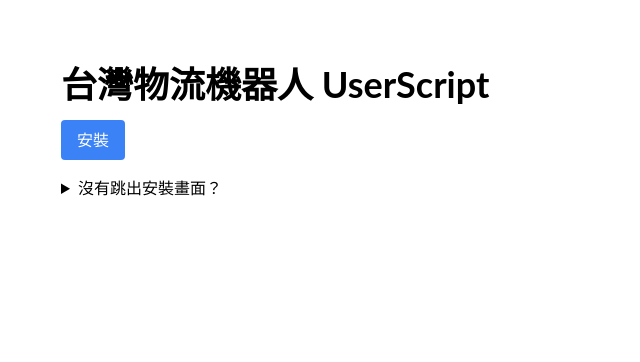
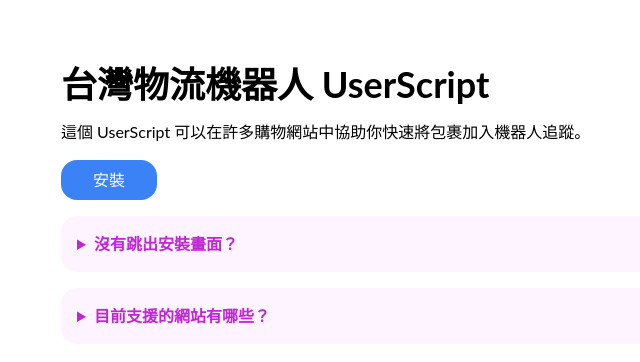
Before and after one commit to tasi788/TaiwanDeliveryPlugins, a React (Vite) app in the folder frontend/: page / in a window 1280 px wide. Shown: the top 362 px of the page, without its empty margins (211-851 px from the left). Built offline with nearby package versions, Linux system fonts and the light colour scheme.

Commit message:
updated page

```diff
--- a/frontend/src/App.jsx
+++ b/frontend/src/App.jsx
@@ -1,19 +1,24 @@
 function App() {
   return (
     <>
-      <div className="container mt-16">
+      <div className="container mt-16 flex flex-col gap-4  items-start">
         <h1 className="text-4xl font-bold">台灣物流機器人 UserScript</h1>
+        <p>
+          這個 UserScript 可以在許多購物網站中協助你快速將包裹加入機器人追蹤。
+        </p>
         <a
           href="https://github.com/tasi788/TaiwanDeliveryPlugins/raw/main/userscript/taiwan-delivery.user.js"
           target="_blank"
           rel="noreferrer"
-          className="inline-block mt-4 px-4 py-2 bg-blue-500 text-white rounded hover:bg-blue-600"
+          className="inline-block px-8 py-2 bg-blue-500 text-white rounded-[1em] hover:bg-blue-600"
         >
           安裝
         </a>
-        <details className="mt-4">
-          <summary>沒有跳出安裝畫面？</summary>
-          <ol className="list-decimal list-inside">
+        <details className="bg-fuchsia-50 rounded-[1em] w-full">
+          <summary className="text-fuchsia-600 font-bold cursor-pointer p-4">
+            沒有跳出安裝畫面？
+          </summary>
+          <ol className="list-decimal list-inside p-4 pt-0">
             <li>確認瀏覽器是否有安裝 Tampermonkey</li>
             <li>
               <a
@@ -25,6 +30,14 @@
             </li>
           </ol>
         </details>
+        <details className="bg-fuchsia-50 rounded-[1em] w-full">
+          <summary className="text-fuchsia-600 font-bold cursor-pointer p-4">
+            目前支援的網站有哪些？
+          </summary>
+          <ul className="list-disc list-inside  p-4 pt-0">
+            <li>PChome 24h</li>
+          </ul>
+        </details>
       </div>
     </>
   );
```
